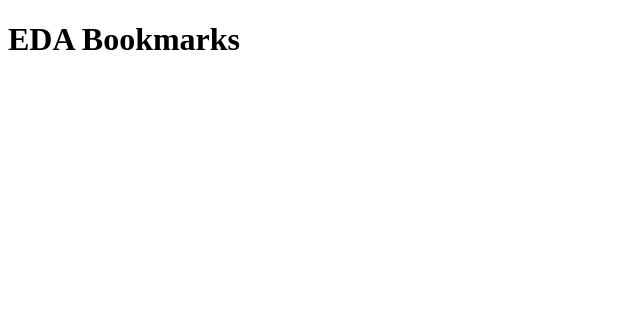
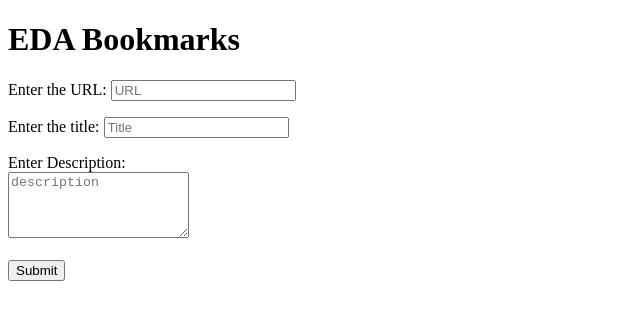
Before and after one commit to eediallo/bookmarks, a plain HTML site: page index.html in a window 1280 px wide. Shown: the whole page, without its empty margins (0-640 px from the left). Drawn offline with Linux system fonts and the light colour scheme.

Commit message:
adds form for inputing url, title and description

```diff
--- a/index.html
+++ b/index.html
@@ -11,6 +11,23 @@
     <header>
         <h1>EDA Bookmarks</h1>
     </header>
+    <form action="">
+        <p>
+            <label for="url">Enter the URL: </label>
+            <input type="text" id="url" name="url" placeholder="URL" required>
+        </p>
+
+        <p>
+            <label for="title">Enter the title: </label>
+            <input type="text" name="title" id="title" placeholder="Title" required>
+        </p>
+
+        <label for="description">Enter Description: </label><br>
+        <textarea name="description" id="description" placeholder="description" cols="20" rows="4" required></textarea>
+        <br><br>
+
+        <button>Submit</button>
+    </form>
 </body>
 
 </html>
```
